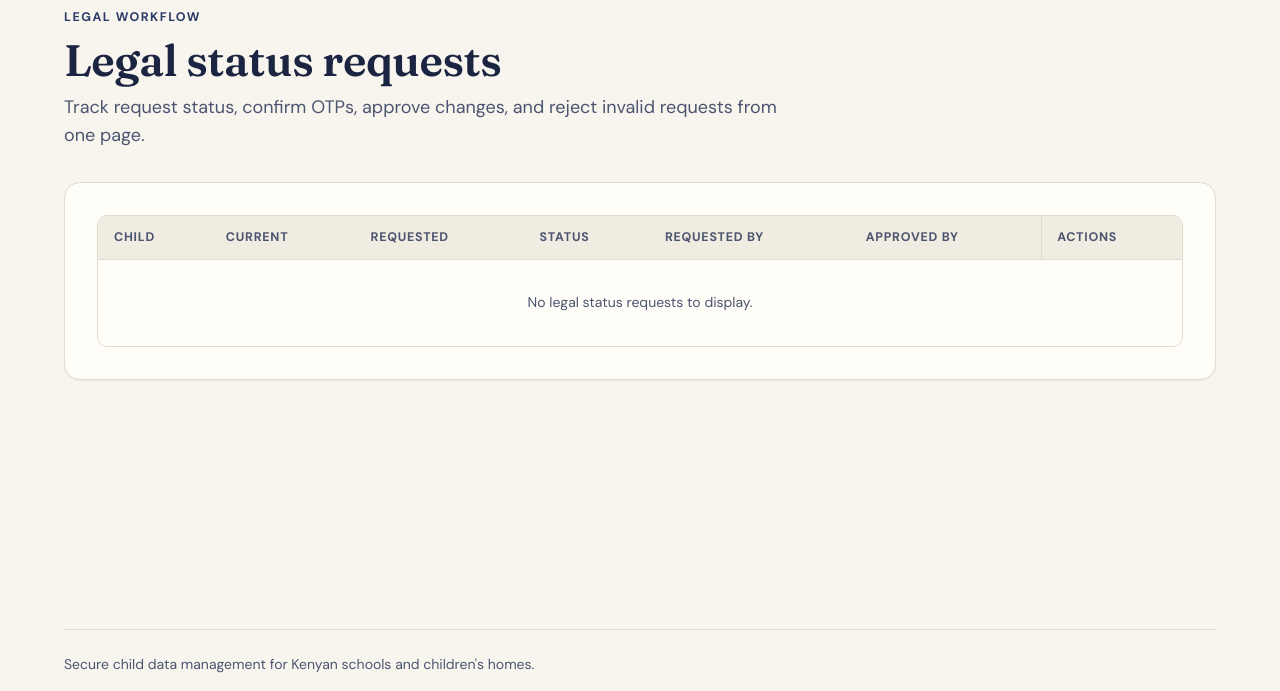
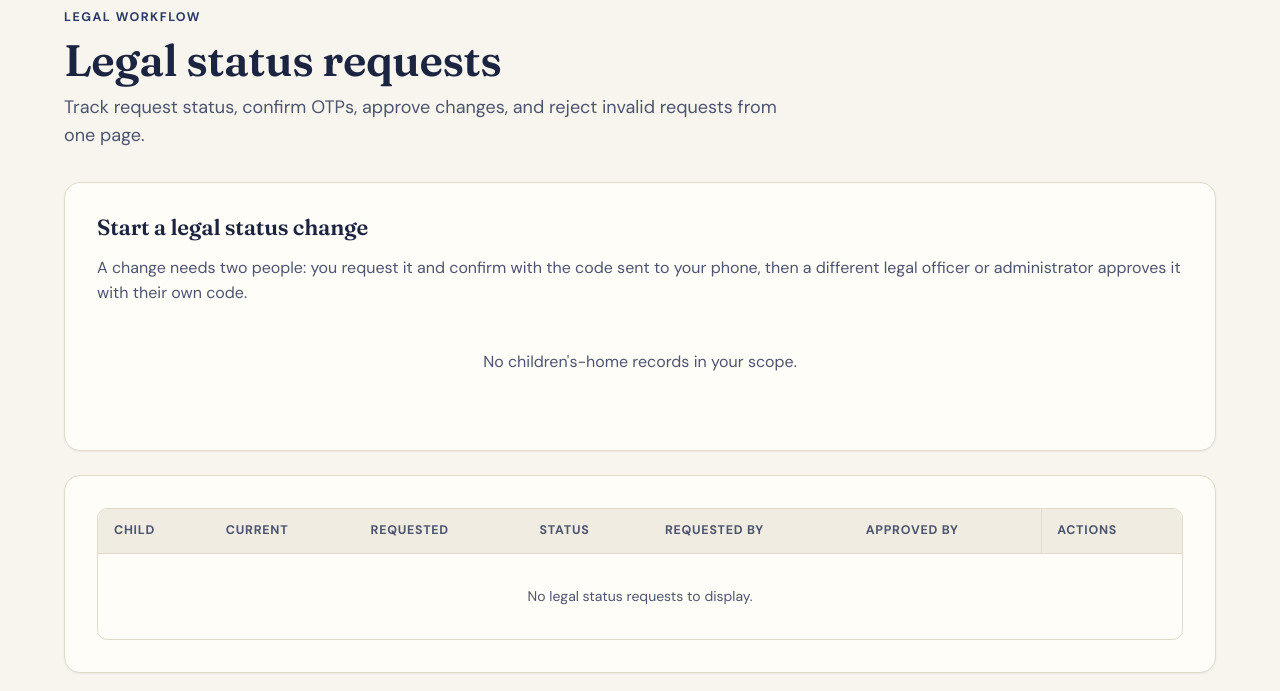
Before and after one commit to kensonlagat/secure-child-data-system, a Python web app: template app/templates/legal_status/requests.html in a window 1280 px wide. Shown: the part 92-783 px from the top of the page. Run offline with Jinja, Linux system fonts and the light colour scheme; the template is opened without the code that fills it, so the values that code supplies are empty.

Commit message:
Form to start a legal-status change, plus two endpoint guards
The requests page gets a form (child from the user's scoped children's-home
records, status from VALID_LEGAL_STATUSES) that posts to the existing
request-change endpoint, then the existing requester-code step. The record
list links to it for legal officers and administrators.

Lead review: the endpoint now treats a record outside children's-home mode as
out of scope (404, same access_denied row as require_record_access) and
refuses a requested status equal to the current one (400). Neither creates a
request or sends an SMS.

Refs #139

Co-Authored-By: Claude Opus 5.5 <noreply@anthropic.com>

```diff
--- a/app/templates/legal_status/requests.html
+++ b/app/templates/legal_status/requests.html
@@ -7,6 +7,40 @@
     <p class="eyebrow">Legal workflow</p>
     <h1>Legal status requests</h1>
     <p class="lead">Track request status, confirm OTPs, approve changes, and reject invalid requests from one page.</p>
+</section>
+
+<section class="panel" id="start-request">
+    <h2>Start a legal status change</h2>
+    <p class="muted">A change needs two people: you request it and confirm with the code sent to your phone, then a different legal officer or administrator approves it with their own code.</p>
+    {% if startable_records %}
+    <form id="start-request-form" class="form-grid" novalidate>
+        <input type="hidden" name="csrf_token" value="{{ csrf_token() }}">
+        <label class="field-group" for="start-record">
+            <span>Child</span>
+            <select id="start-record" name="record_id" required>
+                <option value="">Choose a child</option>
+                {% for item in startable_records %}
+                <option value="{{ item.id }}" data-current="{{ item.legal_status }}" {% if item.id == selected_record_id %}selected{% endif %}>{{ item.label }} ({{ item.legal_status.replace('_', ' ') if item.legal_status else 'no status' }})</option>
+                {% endfor %}
+            </select>
+        </label>
+        <label class="field-group" for="start-status">
+            <span>Requested status</span>
+            <select id="start-status" name="requested_status" required>
+                <option value="">Choose a status</option>
+                {% for status in legal_statuses %}
+                <option value="{{ status }}">{{ status.replace('_', ' ') | capitalize }}</option>
+                {% endfor %}
+            </select>
+        </label>
+        <div class="form-actions">
+            <button type="submit" class="action-button" id="start-request-submit">Request change</button>
+        </div>
+    </form>
+    <div id="start-request-message" class="notice" aria-live="polite" hidden></div>
+    {% else %}
+    <p class="empty-state">No children's-home records in your scope.</p>
+    {% endif %}
 </section>
 
 <section class="panel">
@@ -82,6 +116,63 @@
         messageBox.textContent = text;
     }
 
+    // #139: start a request through the existing endpoint, then the existing requester-code
+    // step. csrf.js adds the X-CSRFToken header to this same-origin POST.
+    const startForm = document.getElementById('start-request-form');
+    if (startForm) {
+        const startMessage = document.getElementById('start-request-message');
+        const startButton = document.getElementById('start-request-submit');
+        const say = (kind, text) => {
+            startMessage.hidden = false;
+            startMessage.className = `notice ${kind}`;
+            startMessage.textContent = text;
+        };
+
+        startForm.addEventListener('submit', async (event) => {
+            event.preventDefault();
+            const recordSelect = startForm.elements.record_id;
+            const recordId = recordSelect.value;
+            const requestedStatus = startForm.elements.requested_status.value;
+            if (!recordId || !requestedStatus) {
+                say('error', 'Choose a child and a requested status.');
+                return;
+            }
+            if (recordSelect.selectedOptions[0].dataset.current === requestedStatus) {
+                say('error', 'That is already the child\'s legal status.');
+                return;
+            }
+
+            startButton.disabled = true;
+            say('info', 'Starting the request and sending a code to your phone...');
+            let changeRequestId;
+            try {
+                const created = await postJson(
+                    `/home-mode/legal-status/${encodeURIComponent(recordId)}/request-change`,
+                    { requested_status: requestedStatus },
+                );
+                changeRequestId = created.change_request_id;
+            } catch (error) {
+                say('error', `Could not start the request (${error.message}).`);
+                startButton.disabled = false;
+                return;
+            }
+
+            const otpCode = window.prompt('Request started. Enter the code sent to your phone');
+            if (!otpCode) {
+                say('info', 'Request started. Confirm it later with "Confirm OTP" in the table below.');
+                window.setTimeout(() => window.location.reload(), 1500);
+                return;
+            }
+            try {
+                await postJson(`/home-mode/legal-status/confirm-request/${changeRequestId}`, { otp_code: otpCode });
+                say('success', 'Code confirmed. The request now waits for a second person to approve it.');
+            } catch (error) {
+                say('error', 'The code was not accepted. Use "Confirm OTP" in the table below to try again.');
+            }
+            window.setTimeout(() => window.location.reload(), 1500);
+        });
+    }
+
     document.querySelectorAll('[data-action]').forEach((button) => {
         button.addEventListener('click', async () => {
             const action = button.dataset.action;
--- a/app/templates/records/list.html
+++ b/app/templates/records/list.html
@@ -117,6 +117,7 @@
                         {% if page_mode == 'childrens_home' and current_user.role and current_user.role.name in ['social_worker', 'home_manager', 'legal_officer'] %}<a class="action-link" href="{{ url_for('care.care_page', record_id=entry['record'].id) }}">Care plan</a>{% endif %}
                         {% if page_mode == 'childrens_home' and current_user.role and current_user.role.name in ['social_worker', 'home_manager', 'legal_officer'] %}<a class="action-link" href="{{ url_for('court.hearings', record_id=entry['record'].id) }}">Court</a>{% endif %}
                         {% if page_mode == 'childrens_home' and current_user.role and current_user.role.name in ['social_worker', 'home_manager', 'administrator'] %}<a class="action-link" href="{{ url_for('health.health_page', record_id=entry['record'].id) }}">Health</a>{% endif %}
+                        {% if page_mode == 'childrens_home' and current_user.role and current_user.role.name in ['legal_officer', 'administrator'] %}<a class="action-link" href="{{ url_for('childrens_home_mode.legal_status_requests', record_id=entry['record'].id) }}#start-request">Legal status</a>{% endif %}
                         {% if page_mode == 'childrens_home' and current_user.role and current_user.role.name in ['social_worker', 'home_manager'] %}<a class="action-link" href="{{ url_for('family.family_page', record_id=entry['record'].id) }}">Family</a>{% endif %}
                         {% if page_mode == 'childrens_home' and current_user.role and current_user.role.name in ['social_worker', 'home_manager', 'legal_officer'] %}<a class="action-link" href="{{ url_for('placement.placement_page', record_id=entry['record'].id) }}">Placement</a>{% endif %}
                         {% if page_mode == 'childrens_home' %}<a class="action-link" href="{{ url_for('missing.alert_page', record_id=entry['record'].id) }}">Missing</a>{% endif %}
```
Also changed, not shown: app/blueprints/childrens_home_mode/routes.py (+37 -3 lines), tests/test_legal_status_request_form.py (added, +221 -0 lines).
